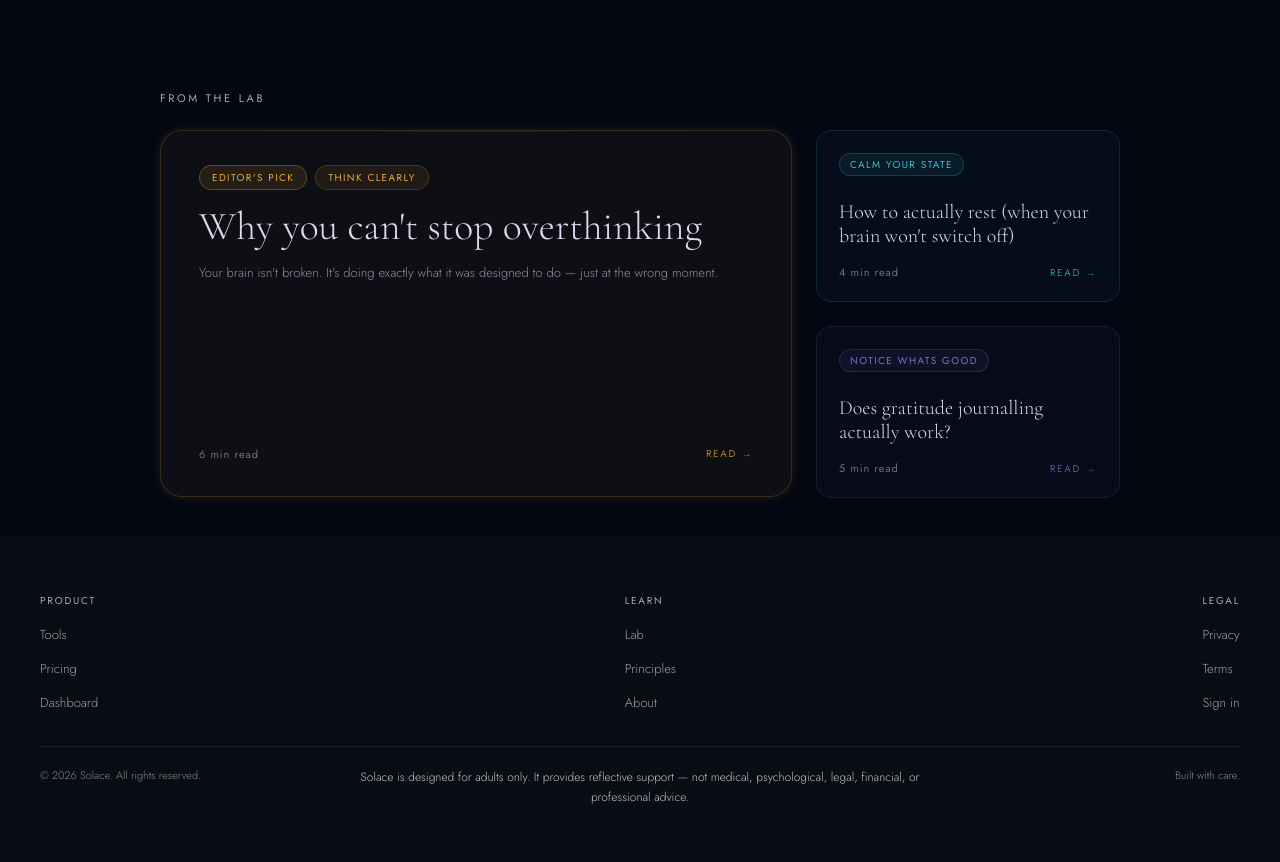
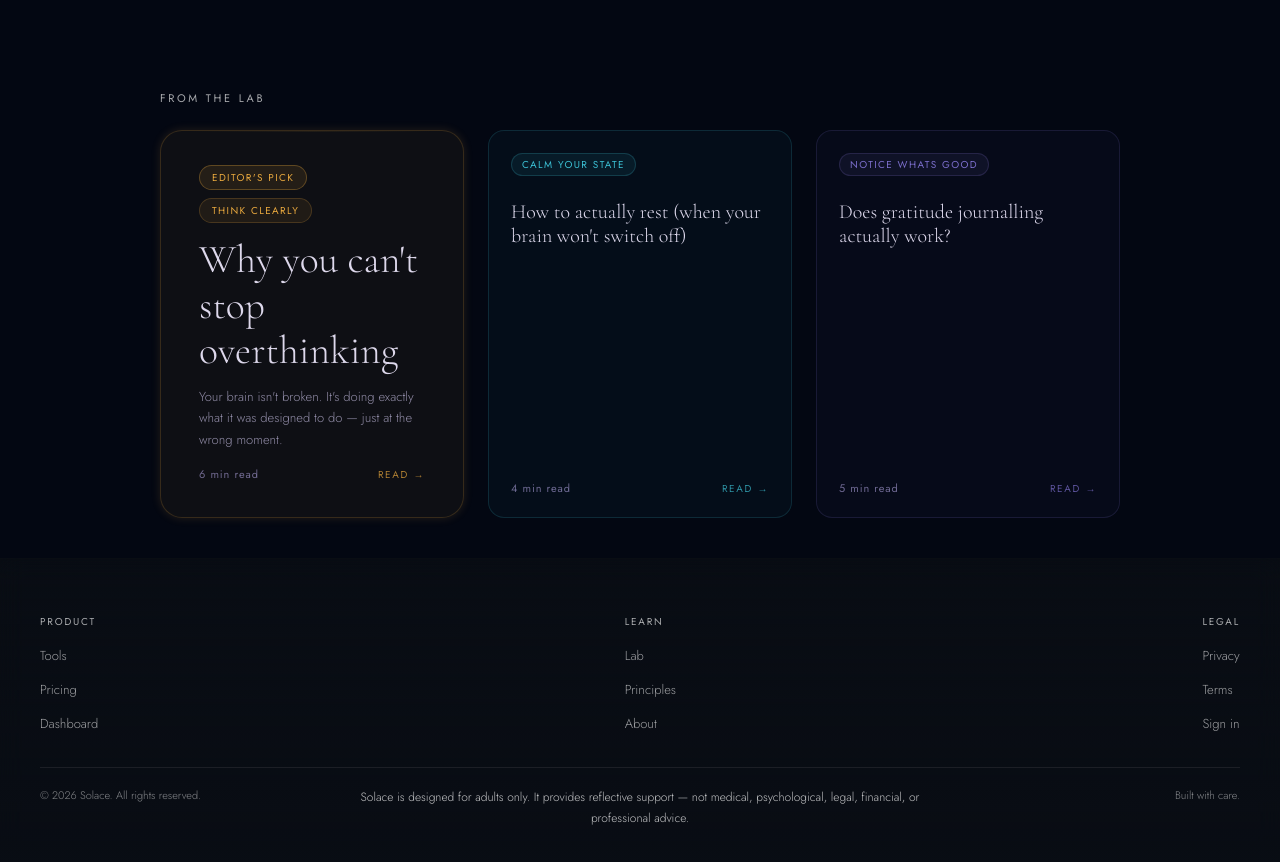
Before and after one commit to salsotk1973/solace, a Next.js app: page / in a window 1280 px wide. Shown: the part 1240-2102 px from the top of the page. Built offline with nearby package versions, Linux system fonts and the light colour scheme; no server answers.

Commit message:
Spec 04f: Lab section 3-equal-column layout — hero card + 2 secondaries all 304px wide, matches AI section rhythm

```diff
--- a/app/(main)/page.tsx
+++ b/app/(main)/page.tsx
@@ -285,14 +285,10 @@ export default function HomePage() {
               From the Lab
             </p>
             <div className="grid grid-cols-1 md:grid-cols-3 gap-4 md:gap-6">
-              <div className="md:col-span-2">
-                <FeaturedLabCard article={FEATURED_LAB} />
-              </div>
-              <div className="flex flex-col gap-4 md:gap-6">
-                {LAB_SECONDARIES.map((article) => (
-                  <LabSecondaryCard key={article.slug} article={article} />
-                ))}
-              </div>
+              <FeaturedLabCard article={FEATURED_LAB} />
+              {LAB_SECONDARIES.map((article) => (
+                <LabSecondaryCard key={article.slug} article={article} />
+              ))}
             </div>
           </div>
         </section>
```
